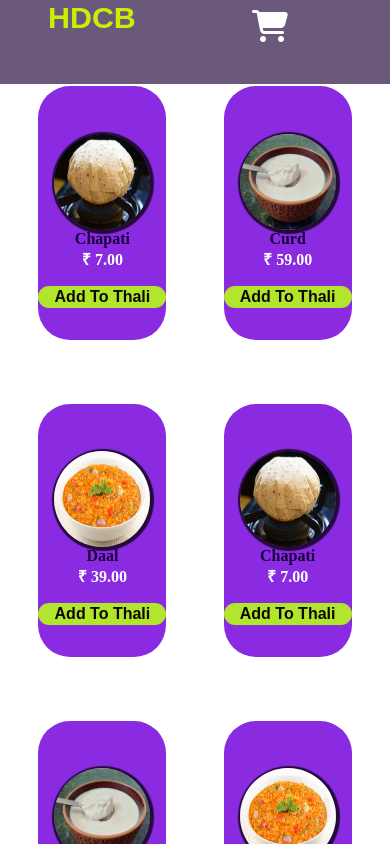
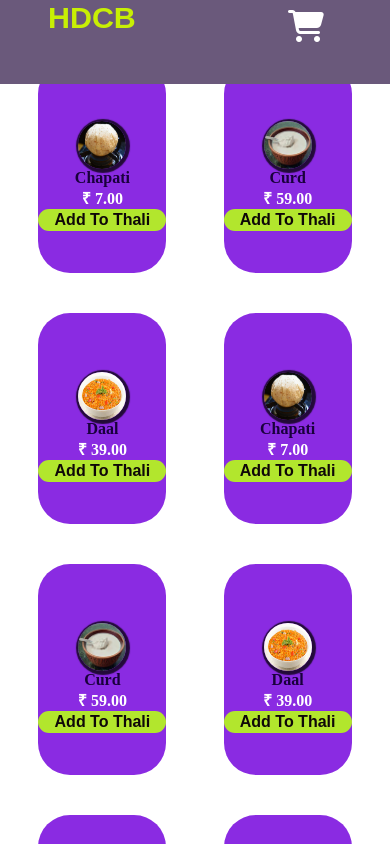
Before and after one commit to sandeepkumarhd/Thali-app, a React (Create React App) app: page /product in a window 390 px wide. Shown: the top 844 px of the page. Built offline with nearby package versions, Linux system fonts and the light colour scheme.

Commit message:
added new icons

```diff
--- a/src/Components/ItemCard/Card.module.css
+++ b/src/Components/ItemCard/Card.module.css
@@ -40,10 +40,10 @@
      font-size: 1.5rem;
      color: white;
 }
-@media (max-width: 400px) {
+@media (max-width: 425px) {
     .card img{
-        height: 6rem;
-        width: 6rem;
+        height: 3rem;
+        width: 3rem;
         border-radius: 100%;
         margin-top: 1rem;
         box-shadow: 1px 1px 1px 3px rgba(0,0,0,0.75);
@@ -51,8 +51,8 @@
     .card {
         display: flex;
         flex-direction: column;
-        width: 25%;
-        height: 30vh;
+        width: 15%;
+        height: 25vh;
         justify-content: center;
         align-items: center;
         border-radius: 2rem;
@@ -75,7 +75,7 @@
     font-size: 1rem;
     font-weight: bold;
     color: rgb(15, 8, 8);
-    margin-top: 1rem;
+    /* margin-top: 1rem; */
 
 }
 }
--- a/src/Components/Items/ProductItems.module.css
+++ b/src/Components/Items/ProductItems.module.css
@@ -1,19 +1,17 @@
 .productCard div {
-  margin-top: 3rem;
+  margin-top: 1.5rem;
   width: 100%;
-
   margin-bottom: 1rem;
-
-  /* background-color: blue; */
 }
 h5{
   font-size: 1.5rem;
   color: white;
 }
-@media (max-width: 400px) {
+@media (max-width: 425px) {
+
   img {
-    height: 4rem;
-    width: 4rem;
+    height: 3rem;
+    width: 3rem;
   }
   h5 {
     font-size: 1rem;
--- a/src/Components/MainHeader/HomePage.module.css
+++ b/src/Components/MainHeader/HomePage.module.css
@@ -48,7 +48,7 @@ span {
   margin-left: 5rem;
   color: white;
 }
-@media (max-width: 400px) {
+@media (max-width: 425px) {
   .homepage .logo h1 {
     font-size: 1.4rem;
     margin-top: 5rem;
@@ -88,3 +88,43 @@ span {
     justify-content: space-between;
   }
 }
+@media (max-width: 768px) {
+  .homepage .logo h1 {
+    font-size: 1.4rem;
+    margin-top: 5rem;
+    text-align: center;
+    margin-right: 2.5rem;
+    color: rgb(255, 255, 255);
+  }
+  span {
+    text-align: center;
+    font-size: 4rem;
+    /* margin-left: 2.7rem; */
+    color: white;
+    font-style: italic;
+    font-weight: bolder;
+  }
+  .homepage .logo {
+    display: flex;
+    flex-direction: column;
+    justify-content: center;
+  }
+  .homepage .logo h1 {
+    font-size: 2rem;
+    color: white;
+  }
+  .homepage div button {
+    padding: 0.3rem 1rem;
+    margin: 1rem;
+    font: optional;
+    font-size: 1.2rem;
+    background-color: yellow;
+    border: none;
+  }
+  .homepage div {
+    margin-top: 3rem;
+    display: flex;
+    width: 93%;
+    justify-content: space-between;
+  }
+}
--- a/src/Components/MainHeader/MainHeader.module.css
+++ b/src/Components/MainHeader/MainHeader.module.css
@@ -48,7 +48,7 @@ i{
   transform:translateX(-100%);
 }
 
-@media (max-width: 400px) {
+@media (max-width: 425px) {
   .header nav ul {
     font-size: 1.5rem;
     color: white;
@@ -64,7 +64,6 @@ i{
     align-items: center;
   }
   .header nav h1 {
-    /* padding-left: 2rem; */
     font-size: 1.9rem;
     color: rgb(200, 239, 4);
     font-family: Arial, Helvetica, sans-serif;
@@ -110,6 +109,6 @@ i{
     margin-right: 3rem;
     color: white;
     margin-top: 1rem;
-    transform:translateX(700%);
+    transform:translateX(800%);
   }
 }
```
